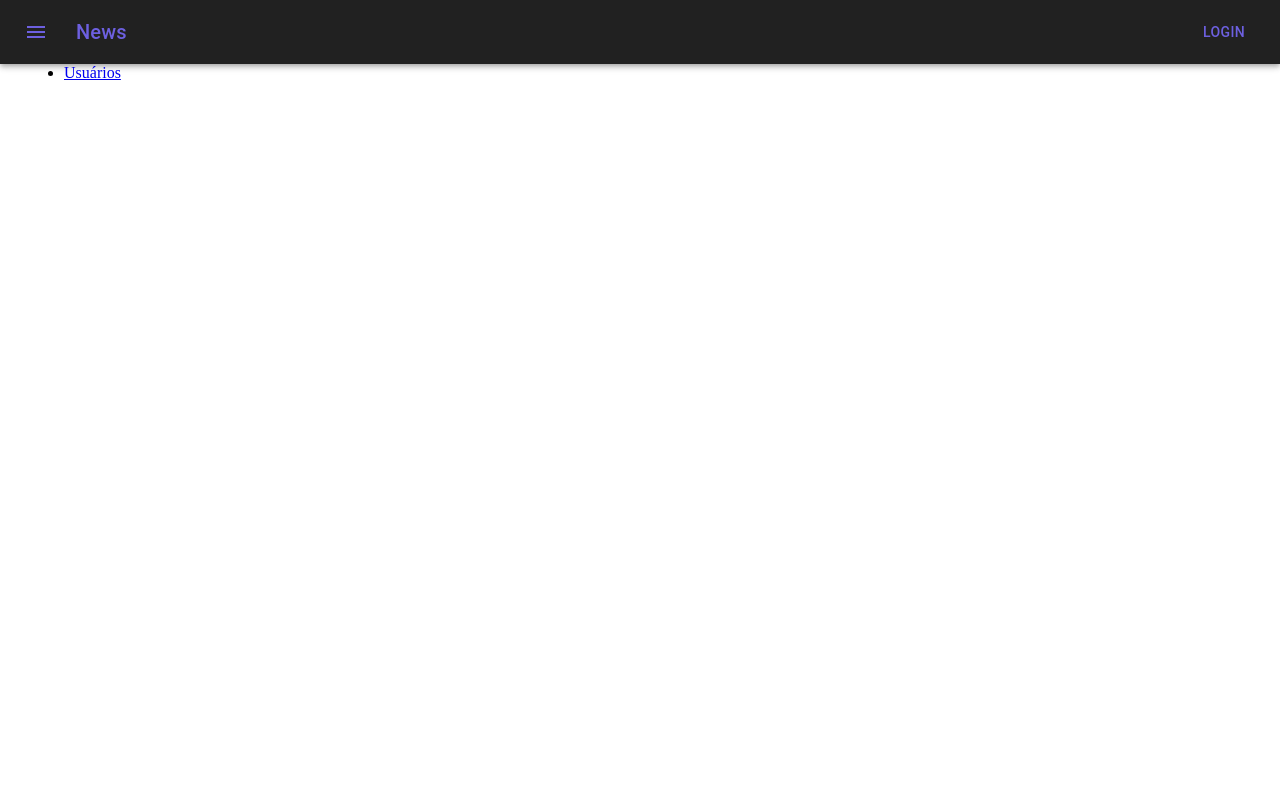
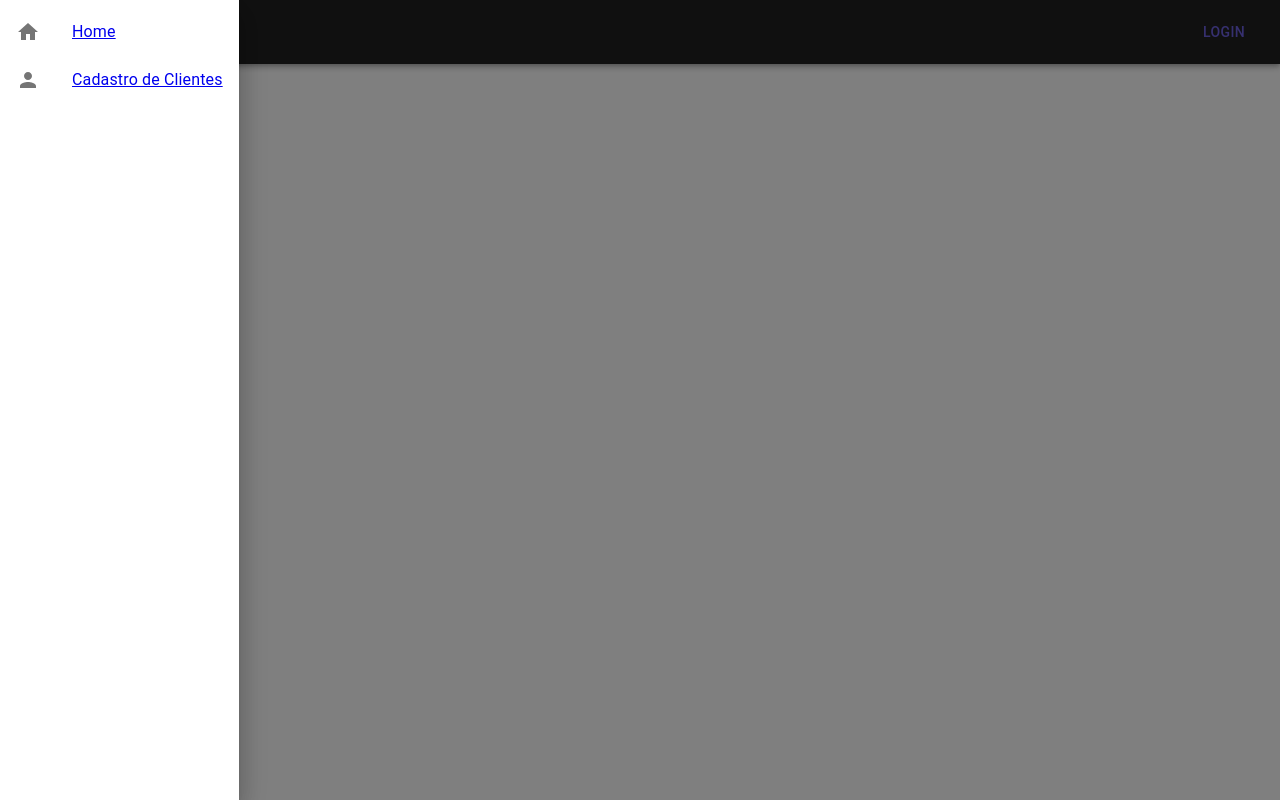
Before and after one commit to MarceloTadini/React-Clients, a React (Create React App) app: page / in a window 1280 px wide. Both pictures are taken after a click on the button "menu". Built offline with nearby package versions, Linux system fonts and the light colour scheme.

Commit message:
Menu Drawer

```diff
--- a/src/App.jsx
+++ b/src/App.jsx
@@ -4,7 +4,7 @@ function App() {
     return (
         <TemplateDefault>
             <ul>
-                <li><a href="/users">Usuários</a></li>
+                <li>Inicial</li>
             </ul>
         </TemplateDefault>
 
--- a/src/pages/Users.jsx
+++ b/src/pages/Users.jsx
@@ -20,8 +20,6 @@ function Users() {
             <Header/>
             <h1>Usuários</h1>
 
-            <li><a href="/">Home</a></li>
-
             {
                 customers.map(item => (
                     <CustomersCard
--- a/src/partials/Header/Header.jsx
+++ b/src/partials/Header/Header.jsx
@@ -7,12 +7,26 @@ import {
     Typography,
     Button,
     IconButton,
+    Drawer,
+    List,
+    ListItem,
+    ListItemIcon,
+    ListItemText
 } from '@mui/material';
 
 import MenuIcon from '@mui/icons-material/Menu';
+import HomeIcon from '@mui/icons-material/Home';
+import PersonAddIcon from '@mui/icons-material/Person';
+import { useState } from 'react';
 
 
 function Header() {
+
+    const [menuOpen, setMenuOpen] = useState(false)
+
+    function handleToggleMenu(){
+        setMenuOpen(!menuOpen)
+    }
 
     return (
         <Box sx={{ flexGrow: 1 }}>
@@ -24,6 +38,7 @@ function Header() {
                         color="secondary"
                         aria-label="menu"
                         sx={{ mr: 2 }}
+                        onClick={handleToggleMenu}
                     >
                         <MenuIcon />
                     </IconButton>
@@ -33,6 +48,18 @@ function Header() {
                     <Button color="secondary">Login</Button>
                 </Toolbar>
             </AppBar>
+            <Drawer open={menuOpen} onClose={handleToggleMenu}>
+                <List>
+                    <ListItem button>
+                        <ListItemIcon><HomeIcon/></ListItemIcon>
+                        <ListItemText><a href="/users">Home</a></ListItemText>
+                    </ListItem>
+                    <ListItem button>
+                        <ListItemIcon><PersonAddIcon/></ListItemIcon>
+                        <ListItemText><a href="/">Cadastro de Clientes</a></ListItemText>
+                    </ListItem>
+                </List>
+            </Drawer>
         </Box>
     )
 }
```
